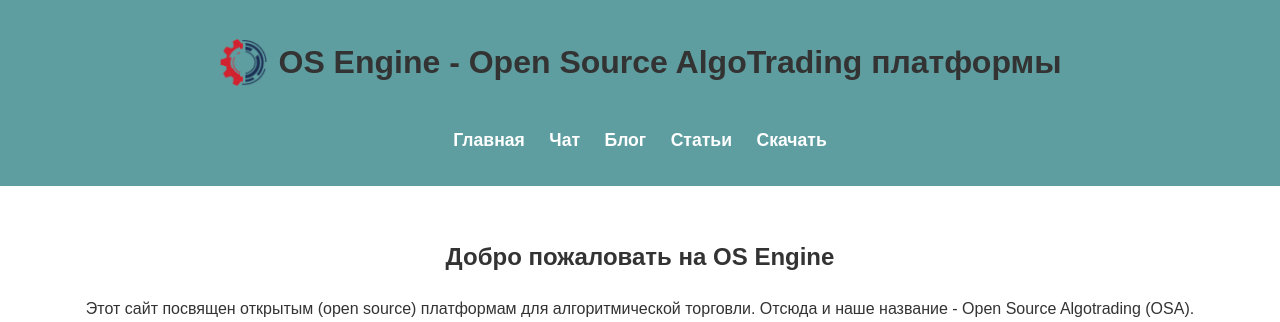
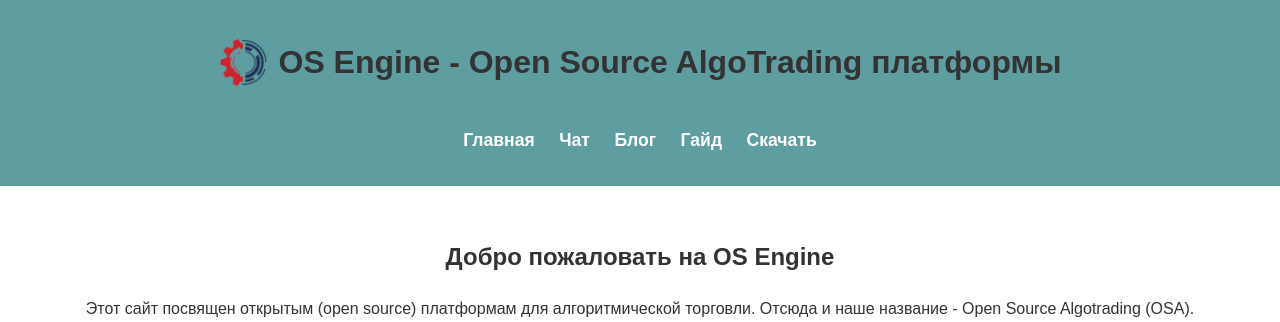
Before and after one commit to osaengine/osaengine.github.io, a Jekyll site: the page built from index.html, in a window 1280 px wide and 900 px high. Shown: the top 322 px of the window. Built offline with Jekyll 4.4.1, drawn with Linux system fonts in a browser that asks for light colours.

Commit message:
фиксы

```diff
--- a/_layouts/default.html
+++ b/_layouts/default.html
@@ -23,7 +23,7 @@
                 <li><a href="/">Главная</a></li>
                 <li><a href="https://t.me/osengine" target="_blank">Чат</a></li>
                 <li><a href="/blog/">Блог</a></li>
-                <li><a href="/faq/">Статьи</a></li>
+                <li><a href="/faq/">Гайд</a></li>
                 <li><a href="/скачать-os-engine/">Скачать</a></li>
             </ul>
         </nav>
```
